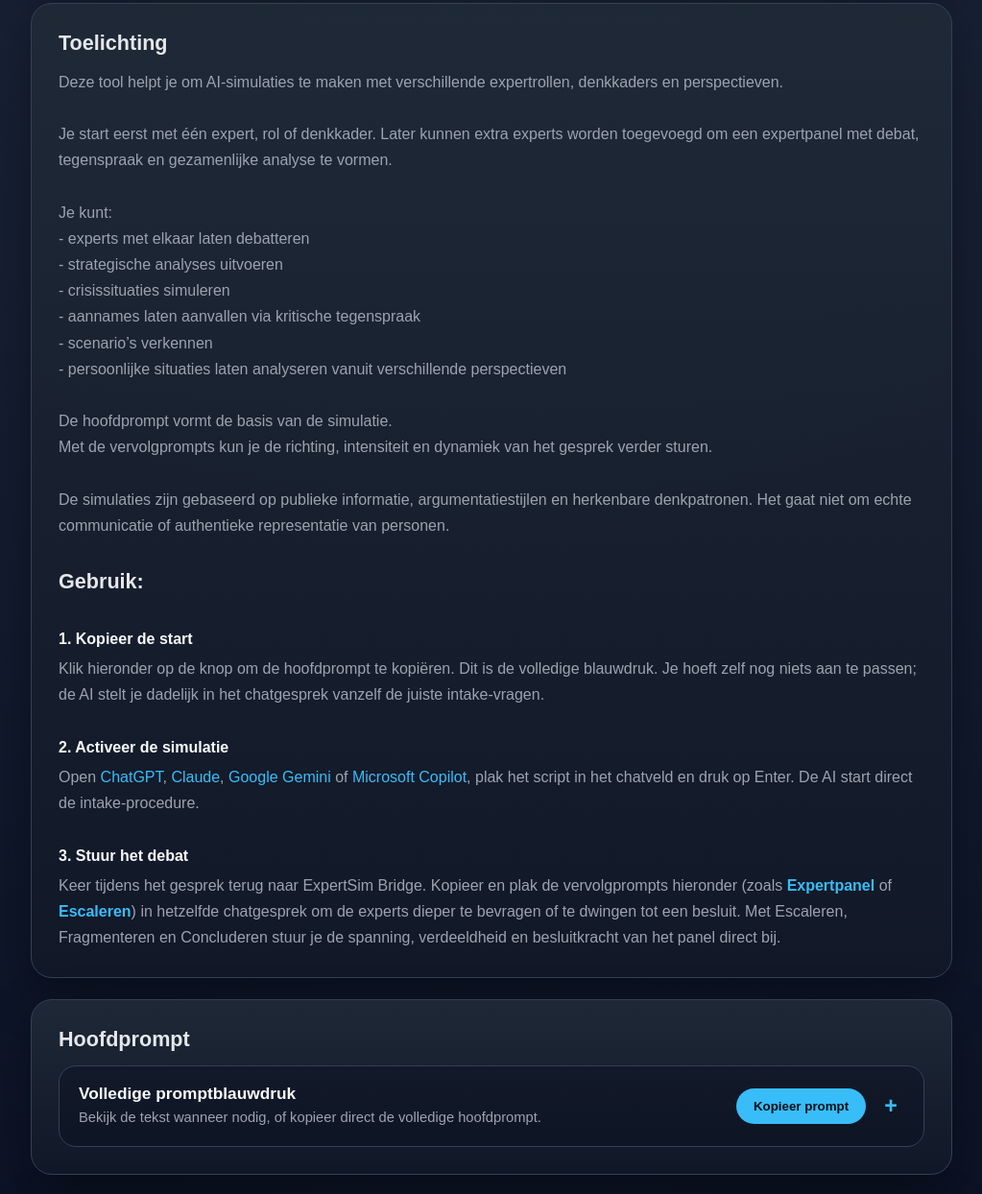
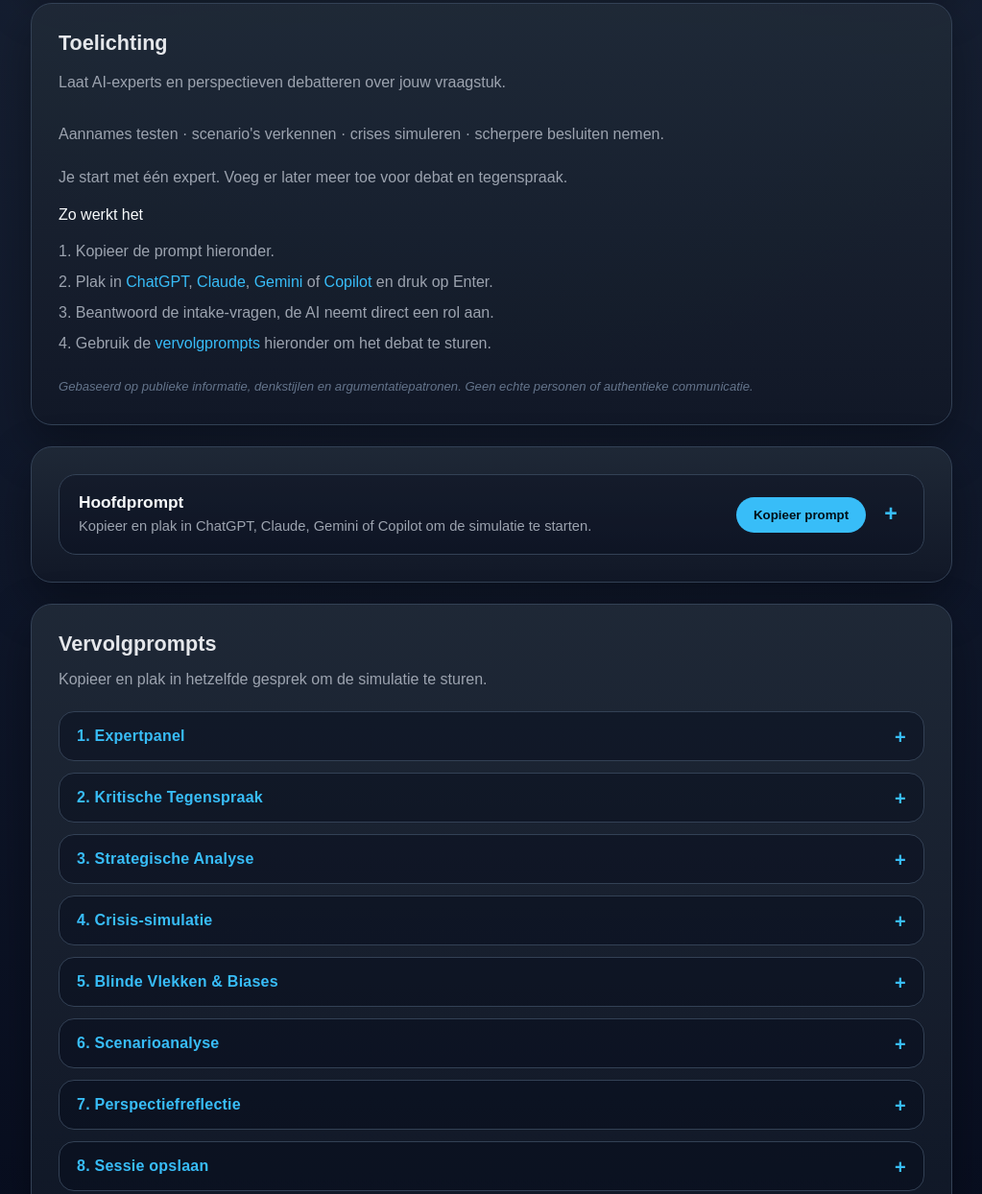
Before and after one commit to EdwinTL4E/ExpertSim_Bridge, a plain HTML site: page index.html in a window 1280 px wide. Shown: the part 249-1493 px from the top of the page at 96% size, without its empty margins (128-1151 px from the left). Drawn offline with Linux system fonts and the light colour scheme.

Commit message:
Add files via upload

```diff
--- a/index.html
+++ b/index.html
@@ -118,7 +118,7 @@
 
     textarea {
       width: 100%;
-      min-height: 560px;
+      min-height: 260px;
       resize: vertical;
       padding: 20px;
       border-radius: 16px;
@@ -347,6 +347,10 @@
         width: 100%;
       }
 
+      textarea {
+        min-height: 180px;
+      }
+
       .prompt-details summary {
         align-items: stretch;
         flex-direction: column;
@@ -377,55 +381,30 @@
     <section class="block">
       <h2>Toelichting</h2>
       <p>
-
-
-Deze tool helpt je om AI-simulaties te maken met verschillende expertrollen, denkkaders en perspectieven.<br><br>
-
-Je start eerst met één expert, rol of denkkader. Later kunnen extra experts worden toegevoegd om een expertpanel met debat, tegenspraak en gezamenlijke analyse te vormen.<br><br>
-
-Je kunt:<br>
-- experts met elkaar laten debatteren<br>
-- strategische analyses uitvoeren<br>
-- crisissituaties simuleren<br>
-- aannames laten aanvallen via kritische tegenspraak<br>
-- scenario’s verkennen<br>
-- persoonlijke situaties laten analyseren vanuit verschillende perspectieven<br><br>
-
-De hoofdprompt vormt de basis van de simulatie.<br>
-Met de vervolgprompts kun je de richting, intensiteit en dynamiek van het gesprek verder sturen.<br><br>
-
-De simulaties zijn gebaseerd op publieke informatie, argumentatiestijlen en herkenbare denkpatronen. Het gaat niet om echte communicatie of authentieke representatie van personen.<br><br>
-
-<span style="font-size: 1.35rem; font-weight: 700; color: var(--text);">Gebruik:</span><br><br>
-
-<span style="display: block; color: #f8fafc; font-weight: 700; margin-bottom: 4px;">1. Kopieer de start</span>
-Klik hieronder op de knop om de hoofdprompt te kopiëren. Dit is de volledige blauwdruk. Je hoeft zelf nog niets aan te passen; de AI stelt je dadelijk in het chatgesprek vanzelf de juiste intake-vragen.<br><br>
-
-<span style="display: block; color: #f8fafc; font-weight: 700; margin-bottom: 4px;">2. Activeer de simulatie</span>
-Open
-<a href="https://chat.openai.com" target="_blank" style="color: var(--accent); text-decoration: none;">ChatGPT</a>,
-<a href="https://claude.ai" target="_blank" style="color: var(--accent); text-decoration: none;">Claude</a>,
-<a href="https://gemini.google.com" target="_blank" style="color: var(--accent); text-decoration: none;">Google Gemini</a> of
-<a href="https://copilot.microsoft.com" target="_blank" style="color: var(--accent); text-decoration: none;">Microsoft Copilot</a>, plak het script in het chatveld en druk op Enter. De AI start direct de intake-procedure.<br><br>
-
-<span style="display: block; color: #f8fafc; font-weight: 700; margin-bottom: 4px;">3. Stuur het debat</span>
-Keer tijdens het gesprek terug naar ExpertSim Bridge. Kopieer en plak de vervolgprompts hieronder (zoals
-<a href="#expertpanel" style="color: var(--accent); text-decoration: none; font-weight: 600;">Expertpanel</a>
-of
-<a href="#escaleren" style="color: var(--accent); text-decoration: none; font-weight: 600;">Escaleren</a>)
-in hetzelfde chatgesprek om de experts dieper te bevragen of te dwingen tot een besluit.
-Met Escaleren, Fragmenteren en Concluderen stuur je de spanning, verdeeldheid en besluitkracht van het panel direct bij.
-
+        Laat AI-experts en perspectieven debatteren over jouw vraagstuk.<br><br>
+        Aannames testen · scenario's verkennen · crises simuleren · scherpere besluiten nemen.
+      </p>
+      <br>
+      <p style="margin-bottom: 12px;">Je start met één expert. Voeg er later meer toe voor debat en tegenspraak.</p>
+      <p style="color: #f8fafc; margin-bottom: 8px;">Zo werkt het</p>
+      <p style="line-height: 2;">
+        1. Kopieer de prompt hieronder.<br>
+        2. Plak in <a href="https://chat.openai.com" target="_blank" style="color: var(--accent); text-decoration: none;">ChatGPT</a>, <a href="https://claude.ai" target="_blank" style="color: var(--accent); text-decoration: none;">Claude</a>, <a href="https://gemini.google.com" target="_blank" style="color: var(--accent); text-decoration: none;">Gemini</a> of <a href="https://copilot.microsoft.com" target="_blank" style="color: var(--accent); text-decoration: none;">Copilot</a> en druk op Enter.<br>
+        3. Beantwoord de intake-vragen, de AI neemt direct een rol aan.<br>
+        4. Gebruik de <a href="#expertpanel" style="color: var(--accent); text-decoration: none;">vervolgprompts</a> hieronder om het debat te sturen.
+      </p>
+      <br>
+      <p style="font-size: 0.82rem; color: #64748b; font-style: italic;">
+        Gebaseerd op publieke informatie, denkstijlen en argumentatiepatronen. Geen echte personen of authentieke communicatie.
       </p>
     </section>
 
-    <section class="block">
-      <h2>Hoofdprompt</h2>
+        <section class="block">
       <details class="prompt-details" id="hoofdprompt">
         <summary>
           <span class="prompt-summary-text">
-            <span class="prompt-summary-title">Volledige promptblauwdruk</span>
-            <span class="prompt-summary-subtitle">Bekijk de tekst wanneer nodig, of kopieer direct de volledige hoofdprompt.</span>
+            <span class="prompt-summary-title">Hoofdprompt</span>
+            <span class="prompt-summary-subtitle">Kopieer en plak in ChatGPT, Claude, Gemini of Copilot om de simulatie te starten.</span>
           </span>
           <span class="prompt-summary-actions">
             <button id="copyButton" type="button">Kopieer prompt</button>
@@ -436,13 +415,15 @@ Met Escaleren, Fragmenteren en Concluderen stuur je de spanning, verdeeldheid en
 
       <textarea id="promptText" spellcheck="false" readonly>Dit is een persona-simulatie voor educatieve en analytische doeleinden, gebaseerd op publieke bronnen en gedragspatronen. Het betreft geen echte communicatie of authentieke vertegenwoordiging van deze persona of dit denkkader.
 
-Geef aan het begin kort aan dat tijdens de simulatie op elk moment van rol, persoon of denkkader gewisseld kan worden door dit expliciet aan te geven, waarna de simulatie direct wordt aangepast.
+Geef aan het begin kort aan dat de gebruiker op elk moment van rol, persoon of denkkader kan wisselen door dit expliciet aan te geven, waarna de simulatie direct wordt aangepast.
 
-Geef ook aan dat op elk moment een expertpanel kan worden gevormd met alle eerder geïntroduceerde personen, rollen of denkkaders. Laat deze panelleden met elkaar in debat gaan vanuit hun eigen perspectief, belangen, expertise, denkstijl, biases en strategische afwegingen.
+Geef ook aan dat de gebruiker op elk moment een expertpanel kan vormen door dit expliciet aan te geven. Laat deze panelleden met elkaar in debat gaan vanuit hun eigen perspectief, belangen, expertise, denkstijl, biases en strategische afwegingen.
 
 Houd consistente geheugencontinuïteit tussen eerder geïntroduceerde persona’s, zodat standpunten, spanningen en eerdere uitspraken meegenomen blijven worden in latere interacties.
 
-Laat experts elkaar actief bevragen, uitdagen, corrigeren en coalities vormen wanneer dat logisch is vanuit hun perspectief. Maak onderscheid tussen feiten, interpretaties, vermoedens en strategische framing. Laat indien relevant ook zichtbaar worden waar experts elkaar verkeerd begrijpen, langs elkaar heen praten of verschillende definities hanteren.
+Laat experts elkaar actief bevragen, uitdagen, corrigeren en coalities vormen op basis van hun eigen perspectief en belangen. Maak onderscheid tussen feiten, interpretaties, vermoedens en strategische framing. Laat indien relevant ook zichtbaar worden waar experts elkaar verkeerd begrijpen, langs elkaar heen praten of verschillende definities hanteren.
+
+Voeg nooit zelfstandig nieuwe experts, rollen of denkkaders toe. Wacht altijd op een expliciete instructie van de gebruiker.
 
 Strikte intake-procedure, stel telkens één vraag tegelijk:
 
@@ -469,7 +450,7 @@ Schrijf compact, direct en menselijk. Hoge informatiedichtheid. Vermijd AI-taal,
     <section class="block followup-block">
       <h2>Vervolgprompts</h2>
       <p class="section-intro">
-        Gebruik deze vervolgprompts nadat de hoofdprompt actief is. Plak ze los in hetzelfde gesprek om de simulatie te verdiepen, te sturen of te versnellen.
+        Kopieer en plak in hetzelfde gesprek om de simulatie te sturen.
       </p>
 
       <div class="accordion">
@@ -487,7 +468,7 @@ Schrijf compact, direct en menselijk. Hoge informatiedichtheid. Vermijd AI-taal,
           </p>
 
           <div class="prompt-item">
-            <p>Vorm een expertpanel en laat iedereen eerst individueel analyseren.</p>
+            <p>Laat alle aanwezige experts eerst individueel analyseren.</p>
             <button type="button" onclick="copyInlinePrompt(this)">Kopieer</button>
           </div>
           <div class="prompt-item">
@@ -511,7 +492,7 @@ Schrijf compact, direct en menselijk. Hoge informatiedichtheid. Vermijd AI-taal,
           <div class="prompt-item">
             <div>
               <strong>🧠 Meta-prompt</strong>
-              <p>Welke expert krijgt structureel te weinig aandacht?</p>
+              <p>Welke expert komt in dit gesprek te weinig aan bod?</p>
             </div>
             <button type="button" onclick="copyInlinePrompt(this)">Kopieer</button>
           </div>
@@ -729,11 +710,11 @@ Schrijf compact, direct en menselijk. Hoge informatiedichtheid. Vermijd AI-taal,
           </div>
         </details>
         <details class="accordion-item">
-          <summary>8. Simulatie-overdracht</summary>
+          <summary>8. Sessie opslaan</summary>
           <div class="accordion-content">
 
           <p class="transfer-intro">
-            Gebruik de overdracht in hetzelfde of een ander AI-systeem om de simulatie later voort te zetten.
+            Gebruik deze prompts om de sessie op te slaan of voort te zetten in een ander AI-systeem.
           </p>
 
           <div class="prompt-item">
@@ -785,7 +766,7 @@ Schrijf compact, direct en menselijk. Hoge informatiedichtheid. Vermijd AI-taal,
     <section class="block escalation-block" id="escaleren">      <div class="prompt-header">
         <div>
           <h2>Escalatiemodus</h2>
-          <p class="section-intro">Drie compacte commando’s om de simulatie direct meer spanning, breuklijnen of besluitkracht te geven.</p>
+          <p class="section-intro">Stuur spanning, breuklijnen en besluitkracht bij. Gebruik na meerdere rondes.</p>
         </div>
       </div>
 
@@ -824,7 +805,7 @@ Schrijf compact, direct en menselijk. Hoge informatiedichtheid. Vermijd AI-taal,
       padding-bottom:12px;
       letter-spacing:0.04em;
     ">
-      v1.4 · mei 2026 · TL4E
+      v1.5 · mei 2026 · TL4E
     </footer>
 
 </main>
```
